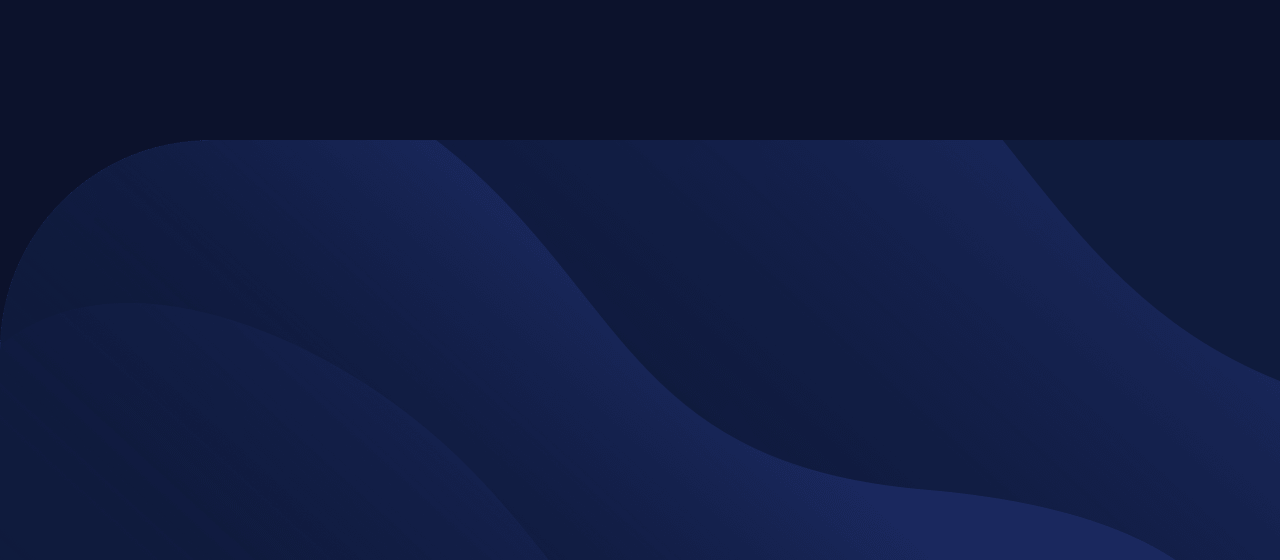
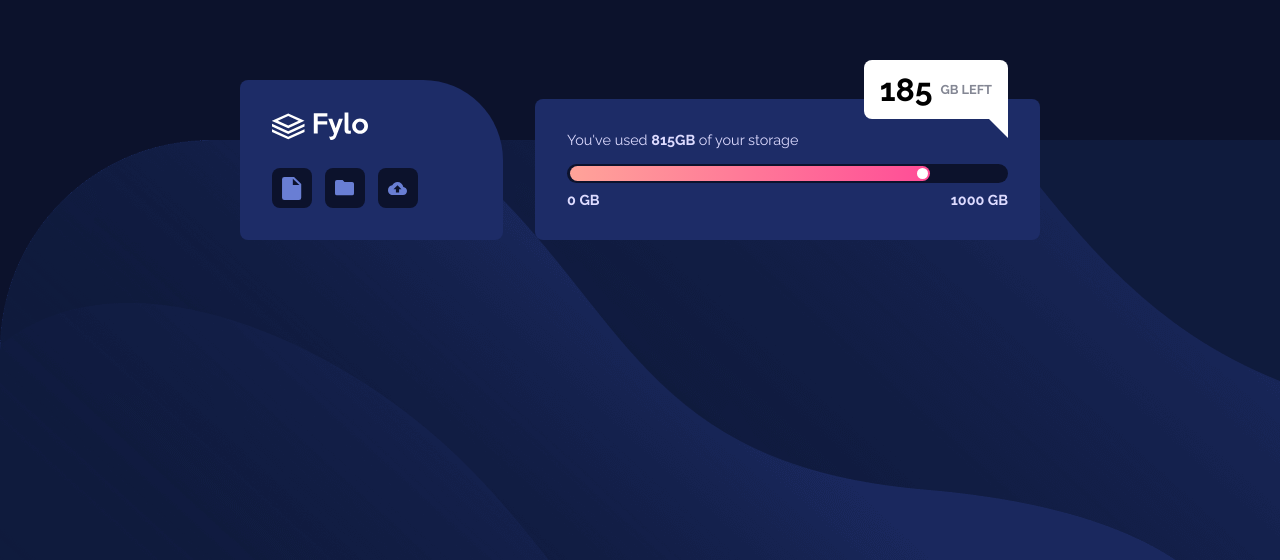
Before and after one commit to CrystalNyein/frontend-mentor-fylo-data-storage-component, a React (Create React App) app: page / in a window 1280 px wide. Shown: the part 240-800 px from the top of the page. Built offline with nearby package versions, Linux system fonts and the light colour scheme.

Commit message:
Desktop done

```diff
--- a/src/App.css
+++ b/src/App.css
@@ -4,4 +4,121 @@ main {
   background-repeat: no-repeat;
   min-height: 100vh;
   width: 100vw;
+  display: grid;
+  place-content: center;
 }
+.container {
+  width: 50rem;
+  max-width: 90vw;
+  display: flex;
+  justify-content: space-between;
+  align-items: flex-end;
+  gap: 2rem;
+}
+.fylo {
+  background-color: hsl(228, 56%, 26%);
+  padding: 2rem;
+  width: 18rem;
+  border-radius: 0.5rem 5rem 0.5rem 0.5rem;
+}
+#logo {
+  width: 6rem;
+  margin-bottom: 1.5rem;
+}
+.actions {
+  display: flex;
+  justify-content: start;
+  align-items: center;
+  gap: 0.8rem;
+}
+.actions > .img-div {
+  border-radius: 0.5rem;
+  background-color: hsl(229, 57%, 11%);
+  height: 2.5rem;
+  width: 2.5rem;
+  display: grid;
+  place-content: center;
+}
+.img-div > img {
+  width: 1.2rem;
+}
+.data-usage {
+  width: 35rem;
+  padding: 2rem;
+  background-color: hsl(228, 56%, 26%);
+  border-radius: 0.5rem;
+}
+.data-usage h4 {
+  color: hsl(243, 100%, 93%);
+  font-weight: 400;
+  font-size: 0.9rem;
+  margin-bottom: 1rem;
+}
+h4 span {
+  font-weight: 700;
+}
+.slider {
+  background-color: hsl(229, 57%, 11%);
+  height: 1.2rem;
+  border-radius: 0.7rem;
+  position: relative;
+  margin: 0.5rem 0;
+}
+.progress-bar {
+  position: absolute;
+  top: 0.15rem;
+  left: 0.2rem;
+  height: 0.9rem;
+  border-radius: 0.7rem;
+  width: 81.5%;
+  background-image: linear-gradient(
+    to right,
+    hsl(6, 100%, 80%),
+    hsl(335, 100%, 65%)
+  );
+}
+.progress-bar::after {
+  content: "";
+  width: 0.7rem;
+  height: 0.7rem;
+  position: absolute;
+  top: 0.086rem;
+  right: 0.1rem;
+  border-radius: 50%;
+  background-color: white;
+}
+.gb-reminder {
+  display: flex;
+  align-items: center;
+  background-color: white;
+  position: absolute;
+  right: 0;
+  bottom: 4rem;
+  font-weight: 700;
+  font-size: 2rem;
+  padding: 0.7rem 1rem;
+  border-radius: 0.5rem;
+}
+.gb-reminder span {
+  margin-left: 0.5rem;
+  font-size: 0.8rem;
+  text-transform: uppercase;
+  color: hsl(229, 7%, 55%);
+}
+.gb-reminder::after {
+  content: "";
+  position: absolute;
+  right: 0;
+  bottom: -1.2rem;
+  border-right: 1.9rem solid white;
+  border-bottom: 1.9rem solid transparent;
+}
+.value {
+  display: flex;
+  justify-content: space-between;
+}
+.value p {
+  font-weight: 700;
+  font-size: 0.9rem;
+  color: hsl(243, 100%, 93%);
+}
--- a/src/App.js
+++ b/src/App.js
@@ -1,7 +1,45 @@
 import "./App.css";
+import logo from "./assets/images/logo.svg";
+import document from "./assets/images/icon-document.svg";
+import folder from "./assets/images/icon-folder.svg";
+import upload from "./assets/images/icon-upload.svg";
 
 function App() {
-  return <main className="App"></main>;
+  return (
+    <main className="App">
+      <div className="container">
+        <div className="fylo">
+          <img id="logo" src={logo} alt="Fylo Logo" />
+          <div className="actions">
+            <div className="img-div">
+              <img src={document} alt="Document Icon" />
+            </div>
+            <div className="img-div">
+              <img src={folder} alt="Folder Icon" />
+            </div>
+            <div className="img-div">
+              <img src={upload} alt="Upload Icon" />
+            </div>
+          </div>
+        </div>
+        <div className="data-usage">
+          <h4>
+            You've used <span>815GB</span> of your storage
+          </h4>
+          <div className="slider">
+            <div className="progress-bar" />
+            <div className="gb-reminder">
+              185 <span>Gb left</span>
+            </div>
+          </div>
+          <div className="value">
+            <p>0 GB</p>
+            <p>1000 GB</p>
+          </div>
+        </div>
+      </div>
+    </main>
+  );
 }
 
 export default App;
```
